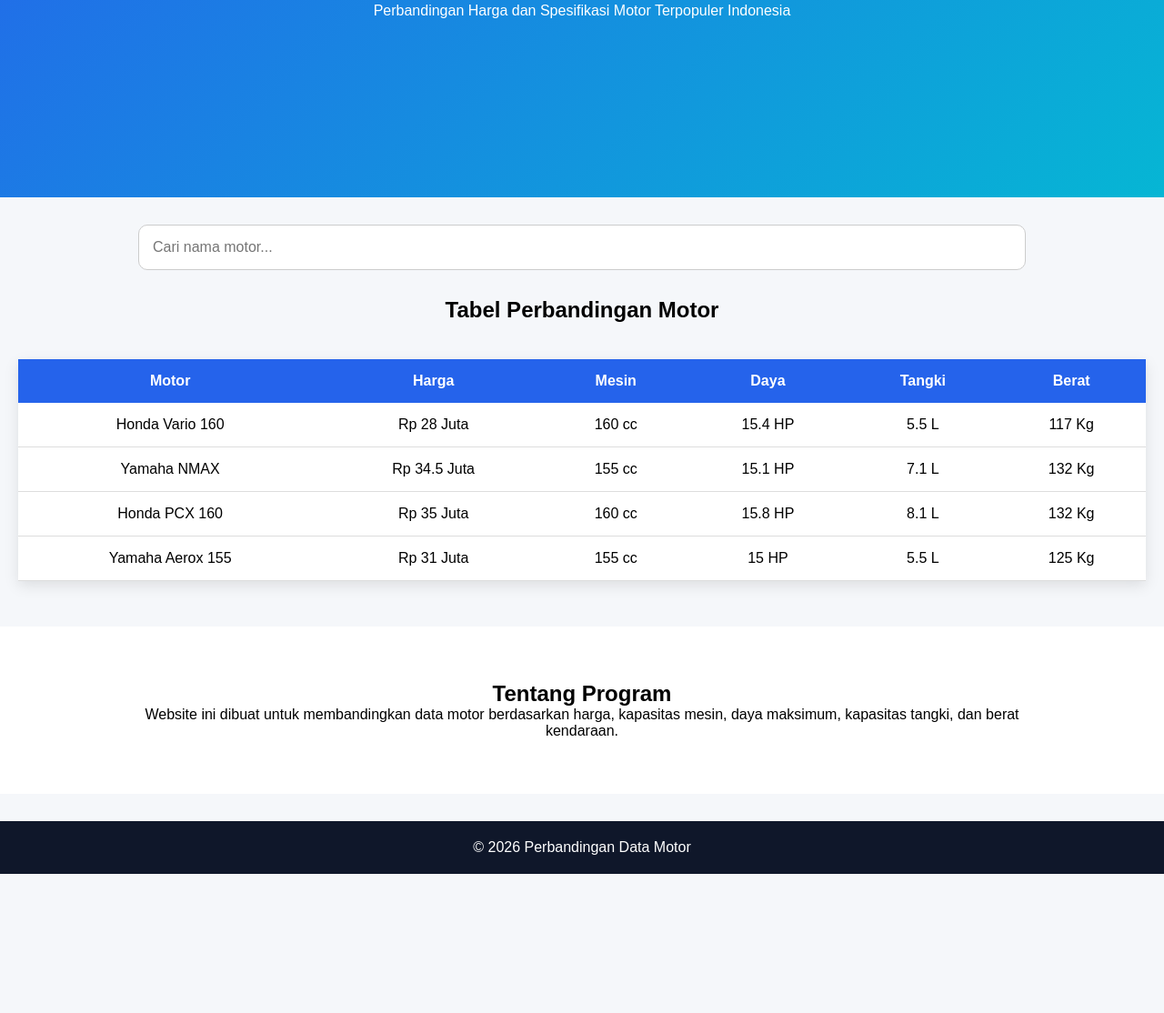
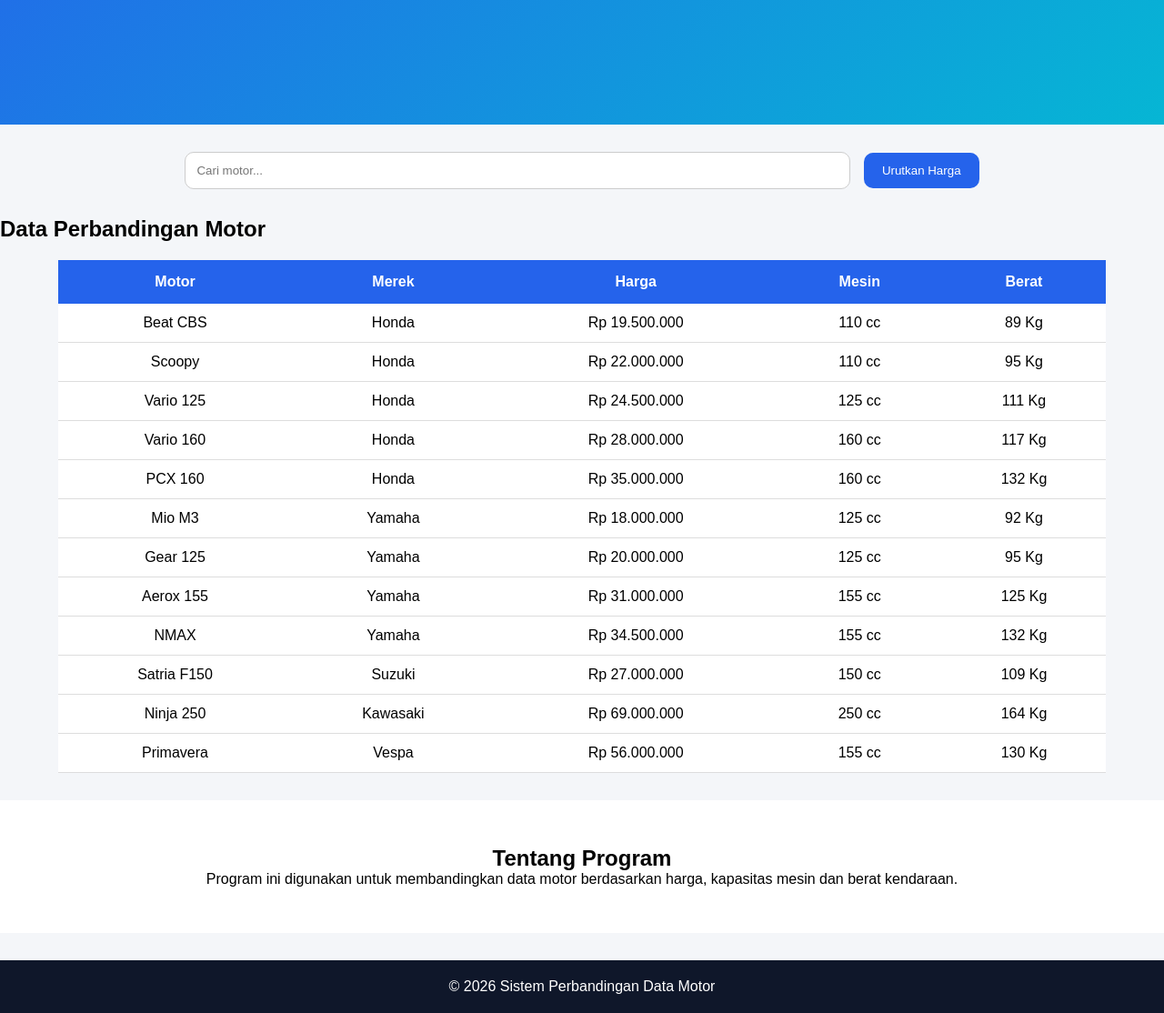
Before and after one commit to shelaananda552-svg/Perbandingan_Data_Motor, a plain HTML site: page index.html in a window 1280 px wide. Shown: the part 340-1454 px from the top of the page at 91% size. Before the commit the page ends 1301 px from the top, so only its background shows below. Drawn offline with Linux system fonts and the light colour scheme; a script that the page names is missing.

Commit message:
Add files via upload

```diff
--- a/index.html
+++ b/index.html
@@ -3,7 +3,8 @@
 <head>
 <meta charset="UTF-8">
 <meta name="viewport" content="width=device-width, initial-scale=1.0">
-<title>Perbandingan Data Motor</title>
+
+<title>Sistem Perbandingan Data Motor</title>
 
 <link rel="stylesheet" href="style.css">
 <link rel="stylesheet"
@@ -13,40 +14,44 @@
 <body>
 
 <header>
-    <h1><i class="fa-solid fa-motorcycle"></i> Perbandingan Data Motor</h1>
+    <h1><i class="fa-solid fa-motorcycle"></i> Sistem Perbandingan Data Motor</h1>
 
     <nav>
         <a href="#home">Home</a>
-        <a href="#perbandingan">Perbandingan</a>
+        <a href="#data">Data Motor</a>
         <a href="#tentang">Tentang</a>
     </nav>
 </header>
 
 <section class="hero" id="home">
-    <h2>Bandingkan Motor Favorit Anda</h2>
-    <p>Perbandingan Harga dan Spesifikasi Motor Terpopuler Indonesia</p>
+    <h2>Perbandingan Motor Indonesia</h2>
+    <p>Bandingkan Harga dan Spesifikasi Motor Secara Mudah</p>
 </section>
 
-<section class="search-box">
-    <input type="text" id="searchInput"
-    placeholder="Cari nama motor...">
+<section class="tools">
+
+    <input type="text"
+    id="searchInput"
+    placeholder="Cari motor...">
+
+    <button onclick="sortHarga()">
+        Urutkan Harga
+    </button>
+
 </section>
 
-<section id="perbandingan">
+<section id="data">
 
-<h2 class="judul">Tabel Perbandingan Motor</h2>
-
-<div class="table-container">
+<h2>Data Perbandingan Motor</h2>
 
 <table id="motorTable">
 
 <thead>
 <tr>
 <th>Motor</th>
+<th>Merek</th>
 <th>Harga</th>
 <th>Mesin</th>
-    <th>Daya</th>
-    <th>Tangki</th>
 <th>Berat</th>
 </tr>
 </thead>
@@ -54,62 +59,119 @@
 <tbody>
 
 <tr>
-    <td>Honda Vario 160</td>
-    <td>Rp 28 Juta</td>
+<td>Beat CBS</td>
+<td>Honda</td>
+<td data-harga="19500000">Rp 19.500.000</td>
+<td>110 cc</td>
+<td>89 Kg</td>
+</tr>
+
+<tr>
+<td>Scoopy</td>
+<td>Honda</td>
+<td data-harga="22000000">Rp 22.000.000</td>
+<td>110 cc</td>
+<td>95 Kg</td>
+</tr>
+
+<tr>
+<td>Vario 125</td>
+<td>Honda</td>
+<td data-harga="24500000">Rp 24.500.000</td>
+<td>125 cc</td>
+<td>111 Kg</td>
+</tr>
+
+<tr>
+<td>Vario 160</td>
+<td>Honda</td>
+<td data-harga="28000000">Rp 28.000.000</td>
 <td>160 cc</td>
-    <td>15.4 HP</td>
-    <td>5.5 L</td>
 <td>117 Kg</td>
 </tr>
 
 <tr>
-    <td>Yamaha NMAX</td>
-    <td>Rp 34.5 Juta</td>
-    <td>155 cc</td>
-    <td>15.1 HP</td>
-    <td>7.1 L</td>
+<td>PCX 160</td>
+<td>Honda</td>
+<td data-harga="35000000">Rp 35.000.000</td>
+<td>160 cc</td>
 <td>132 Kg</td>
 </tr>
 
 <tr>
-    <td>Honda PCX 160</td>
-    <td>Rp 35 Juta</td>
-    <td>160 cc</td>
-    <td>15.8 HP</td>
-    <td>8.1 L</td>
+<td>Mio M3</td>
+<td>Yamaha</td>
+<td data-harga="18000000">Rp 18.000.000</td>
+<td>125 cc</td>
+<td>92 Kg</td>
+</tr>
+
+<tr>
+<td>Gear 125</td>
+<td>Yamaha</td>
+<td data-harga="20000000">Rp 20.000.000</td>
+<td>125 cc</td>
+<td>95 Kg</td>
+</tr>
+
+<tr>
+<td>Aerox 155</td>
+<td>Yamaha</td>
+<td data-harga="31000000">Rp 31.000.000</td>
+<td>155 cc</td>
+<td>125 Kg</td>
+</tr>
+
+<tr>
+<td>NMAX</td>
+<td>Yamaha</td>
+<td data-harga="34500000">Rp 34.500.000</td>
+<td>155 cc</td>
 <td>132 Kg</td>
 </tr>
 
 <tr>
-    <td>Yamaha Aerox 155</td>
-    <td>Rp 31 Juta</td>
+<td>Satria F150</td>
+<td>Suzuki</td>
+<td data-harga="27000000">Rp 27.000.000</td>
+<td>150 cc</td>
+<td>109 Kg</td>
+</tr>
+
+<tr>
+<td>Ninja 250</td>
+<td>Kawasaki</td>
+<td data-harga="69000000">Rp 69.000.000</td>
+<td>250 cc</td>
+<td>164 Kg</td>
+</tr>
+
+<tr>
+<td>Primavera</td>
+<td>Vespa</td>
+<td data-harga="56000000">Rp 56.000.000</td>
 <td>155 cc</td>
-    <td>15 HP</td>
-    <td>5.5 L</td>
-    <td>125 Kg</td>
+<td>130 Kg</td>
 </tr>
 
 </tbody>
 
 </table>
 
-</div>
-
 </section>
 
-<section id="tentang" class="about">
+<section id="tentang">
 <h2>Tentang Program</h2>
 
 <p>
-Website ini dibuat untuk membandingkan data motor berdasarkan
-harga, kapasitas mesin, daya maksimum, kapasitas tangki,
-dan berat kendaraan.
+Program ini digunakan untuk membandingkan data motor
+berdasarkan harga, kapasitas mesin dan berat kendaraan.
 </p>
 
 </section>
 
 <footer>
-<p>© 2026 Perbandingan Data Motor</p>
+© 2026 Sistem Perbandingan Data Motor
 </footer>
 
 <script src="script.js"></script>
--- a/style.css
+++ b/style.css
@@ -6,7 +6,7 @@
 }
 
 body{
-background:#f5f7fa;
+background:#f4f6f9;
 }
 
 header{
@@ -22,11 +22,10 @@
 color:white;
 text-decoration:none;
 margin-left:20px;
-font-weight:bold;
 }
 
 .hero{
-height:60vh;
+height:50vh;
 display:flex;
 flex-direction:column;
 justify-content:center;
@@ -37,38 +36,37 @@
 }
 
 .hero h2{
-font-size:48px;
-margin-bottom:15px;
+font-size:45px;
+margin-bottom:10px;
 }
 
-.search-box{
+.tools{
 padding:30px;
 text-align:center;
 }
 
-#searchInput{
-width:80%;
-padding:15px;
+.tools input{
+padding:12px;
+width:60%;
 border-radius:10px;
 border:1px solid #ccc;
-font-size:16px;
 }
 
-.judul{
-text-align:center;
-margin-bottom:20px;
-}
-
-.table-container{
-overflow-x:auto;
-padding:20px;
+.tools button{
+padding:12px 20px;
+border:none;
+background:#2563eb;
+color:white;
+border-radius:10px;
+cursor:pointer;
+margin-left:10px;
 }
 
 table{
-width:100%;
+width:90%;
+margin:20px auto;
 border-collapse:collapse;
 background:white;
-box-shadow:0 5px 15px rgba(0,0,0,0.1);
 }
 
 th{
@@ -78,7 +76,7 @@
 }
 
 td{
-padding:15px;
+padding:12px;
 text-align:center;
 border-bottom:1px solid #ddd;
 }
@@ -87,10 +85,10 @@
 background:#f1f5f9;
 }
 
-.about{
-padding:60px 10%;
+#tentang{
+padding:50px;
+text-align:center;
 background:white;
-text-align:center;
 margin-top:30px;
 }
 
```
Also changed, not shown: java.script.js (+39 -5 lines). Lines whose indentation alone changed are shown as unchanged.
